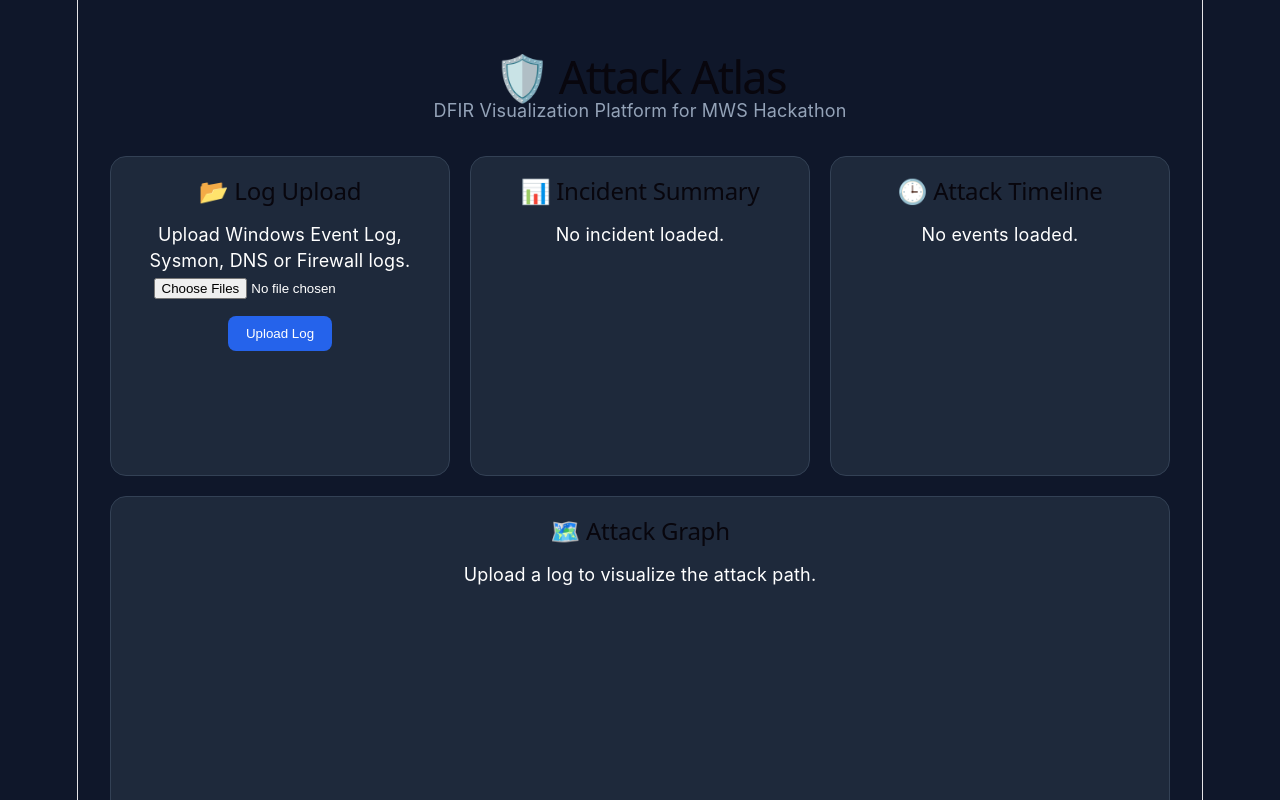
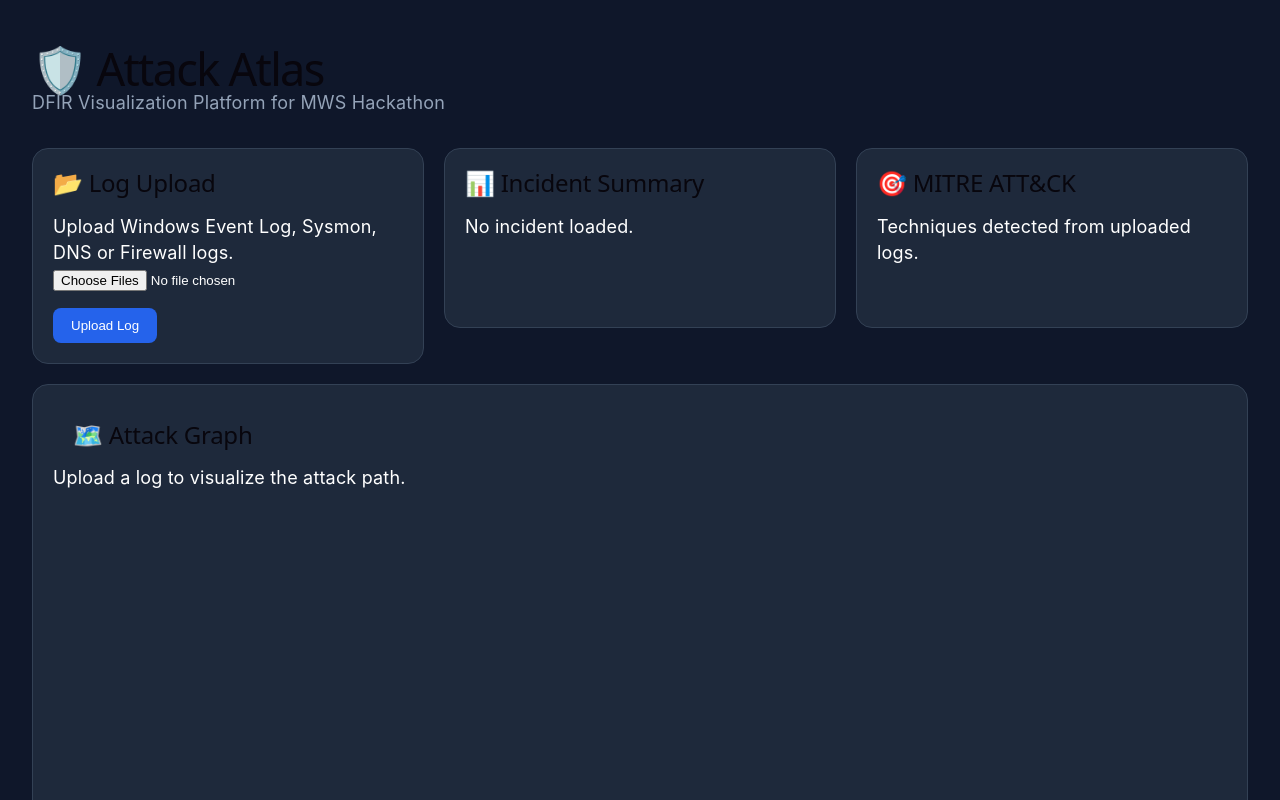
Before and after one commit to s2hiho/attack-atlas, a React (Vite) app in the folder frontend/: page / in a window 1280 px wide. Shown: the top 800 px of the page. Built offline with nearby package versions, Linux system fonts and the light colour scheme.

Commit message:
レイアウト整えた

```diff
--- a/frontend/src/App.css
+++ b/frontend/src/App.css
@@ -11,9 +11,10 @@
 }
 
 .app {
-  padding: 32px;
+  width: 100%;
+  min-height: 100vh;
+  padding: 24px 32px;
 }
-
 .header {
   margin-bottom: 32px;
 }
@@ -29,10 +30,10 @@
 
 .dashboard {
   display: grid;
-  grid-template-columns: repeat(auto-fit, minmax(280px, 1fr));
+  grid-template-columns: repeat(3, 1fr);
   gap: 20px;
+  align-items: start;
 }
-
 .card {
   background: #1e293b;
   border: 1px solid #334155;
@@ -83,10 +84,12 @@
 }
 /* タイムラインカードは横スクロール可能にする */
 .timeline-card {
-  overflow-x: auto;
-  min-height: 320px;
+  grid-column: 1 / 4;
+  max-height: 260px;
+  overflow: auto;
+  position: relative;
+  z-index: 1;
 }
-
 /* テーブルがカード幅を超えないようにする */
 .event-table {
   width: 100%;
@@ -127,12 +130,21 @@
 /* ----------------------------- */
 
 .graph-card {
-  grid-column: 1 / -1; /* グリッドの横幅を全部使う */
+  grid-column: 1 / 4;
+
+  height: 70vh;
   min-height: 650px;
+
+  display: flex;
+  flex-direction: column;
+
+  overflow: hidden;
 }
 
 .graph-card h2 {
-  margin-bottom: 16px;
+  margin: 0;
+  padding: 16px 20px;
+  flex-shrink: 0;
 }
 .react-flow {
   background-color: #0f172a;
--- a/frontend/src/App.tsx
+++ b/frontend/src/App.tsx
@@ -166,6 +166,23 @@
           )}
         </section>
 
+        {/* MITRE ATT&CKカード */}
+        <section className="card mitre-card">
+          <h2>🎯 MITRE ATT&CK</h2>
+          <p>Techniques detected from uploaded logs.</p>
+        </section>
+
+        {/* Attack Graphカード */}
+        <section className="card graph-card">
+          <h2>🗺️ Attack Graph</h2>
+
+          {events.length === 0 ? (
+            <p>Upload a log to visualize the attack path.</p>
+          ) : (
+            <AttackGraph route={route} />
+          )}
+        </section>
+
         {/* タイムラインカード */}
         <section className="card timeline-card">
           <h2>🕒 Attack Timeline</h2>
@@ -206,21 +223,6 @@
             </>
           )}
         </section>
-        {/* Attack Graphカード */}
-        <section className="card graph-card">
-          <h2>🗺️ Attack Graph</h2>
-
-          {events.length === 0 ? (
-            <p>Upload a log to visualize the attack path.</p>
-          ) : (
-            <AttackGraph route={route} />
-          )}
-        </section>
-        {/* MITRE ATT&CKカード */}
-        <section className="card mitre-card">
-          <h2>🎯 MITRE ATT&CK</h2>
-          <p>Techniques detected from uploaded logs.</p>
-        </section>
       </main>
     </div>
   );
--- a/frontend/src/components/AttackGraph.tsx
+++ b/frontend/src/components/AttackGraph.tsx
@@ -17,6 +17,7 @@
   time: string;
   event_id: number;
   severity: string;
+  type: string;
 }
 
 // Pythonから返ってくるエッジ
@@ -42,67 +43,77 @@
     else if (node.severity === "Medium") color = "#F59E0B";
     else if (node.severity === "Low") color = "#16A34A";
 
-        let x = 240;
-        let y = 120;
+    let x = 250;
+    let y = index * 120;
 
     switch (node.type) {
       case "host":
-            x = 20;
-            y = 150;
+        x = 40;
+        y = 250;
         break;
 
       case "process":
-            x = 260;
-            y = 20;
+        x = 320;
+        y = index * 130 + 40;
         break;
 
       case "dns":
-            x = 260;
-            y = 150;
+        x = 620;
+        y = index * 130 + 40;
         break;
 
       case "network":
-            x = 520;
-            y = 20;
+        x = 900;
+        y = index * 130 + 40;
         break;
 
       case "file":
-            x = 520;
-            y = 180;
+        x = 900;
+        y = index * 130 + 220;
         break;
+    }
 
-          default:
-            x = 260;
-            y = 260;
-        }
+    const icon =
+      node.type === "host"
+        ? "🖥️"
+        : node.type === "process"
+        ? "⚙️"
+        : node.type === "dns"
+        ? "🌐"
+        : node.type === "network"
+        ? "📡"
+        : node.type === "file"
+        ? "📄"
+        : "📍";
 
     return {
       id: node.id,
       position: { x, y },
-
       data: {
         label: (
           <div style={{ textAlign: "center" }}>
+            <div style={{ fontSize: "20px" }}>{icon}</div>
+
             <strong>{node.label}</strong>
+
             <br />
-              <small>{node.process}</small>
-              <br />
-              {node.time}
+
+            <small>{node.time}</small>
           </div>
         ),
       },
-
       style: {
         border: `2px solid ${color}`,
         borderRadius: 12,
-          padding: 8,
-          width: 160,
-          background: "#1E293B",
+        width: 170,
+        padding: 10,
+        background: "#172033",
         color: "white",
       },
     };
   });
   }, [route]);
+
 
   const edges: Edge[] = useMemo(() => {
     return route.edges.map((edge) => ({
@@ -119,8 +130,13 @@
   }, [route]);
 
   return (
-    <div style={{ width: "100%", height: "450px" }}>
-      <ReactFlow nodes={nodes} edges={edges} fitView>
+    <div style={{ flex: 1, width: "100%"}}>
+      <ReactFlow
+        nodes={nodes}
+        edges={edges}
+        fitView
+        fitViewOptions={{ padding: 0.25 }}
+      >
         <Background gap={20} color="#334155" />
         <Controls />
         <MiniMap />
--- a/frontend/src/index.css
+++ b/frontend/src/index.css
@@ -51,21 +51,24 @@
 }
 
 #root {
-  width: 1126px;
-  max-width: 100%;
-  margin: 0 auto;
-  text-align: center;
-  border-inline: 1px solid var(--border);
-  min-height: 100svh;
-  display: flex;
-  flex-direction: column;
+  width: 100%;
+  max-width: none;
+  min-height: 100vh;
+
+  margin: 0;
+  padding: 0;
+
+  display: block;
+  border: none;
+  text-align: left;
   box-sizing: border-box;
 }
-
 body {
   margin: 0;
+  width: 100%;
+  min-height: 100vh;
+  background: #0f172a;
 }
-
 h1,
 h2 {
   font-family: var(--heading);
```
Also changed, not shown: 1 other file (tests, documents, lock files or other folders). Lines whose indentation alone changed are shown as unchanged.
